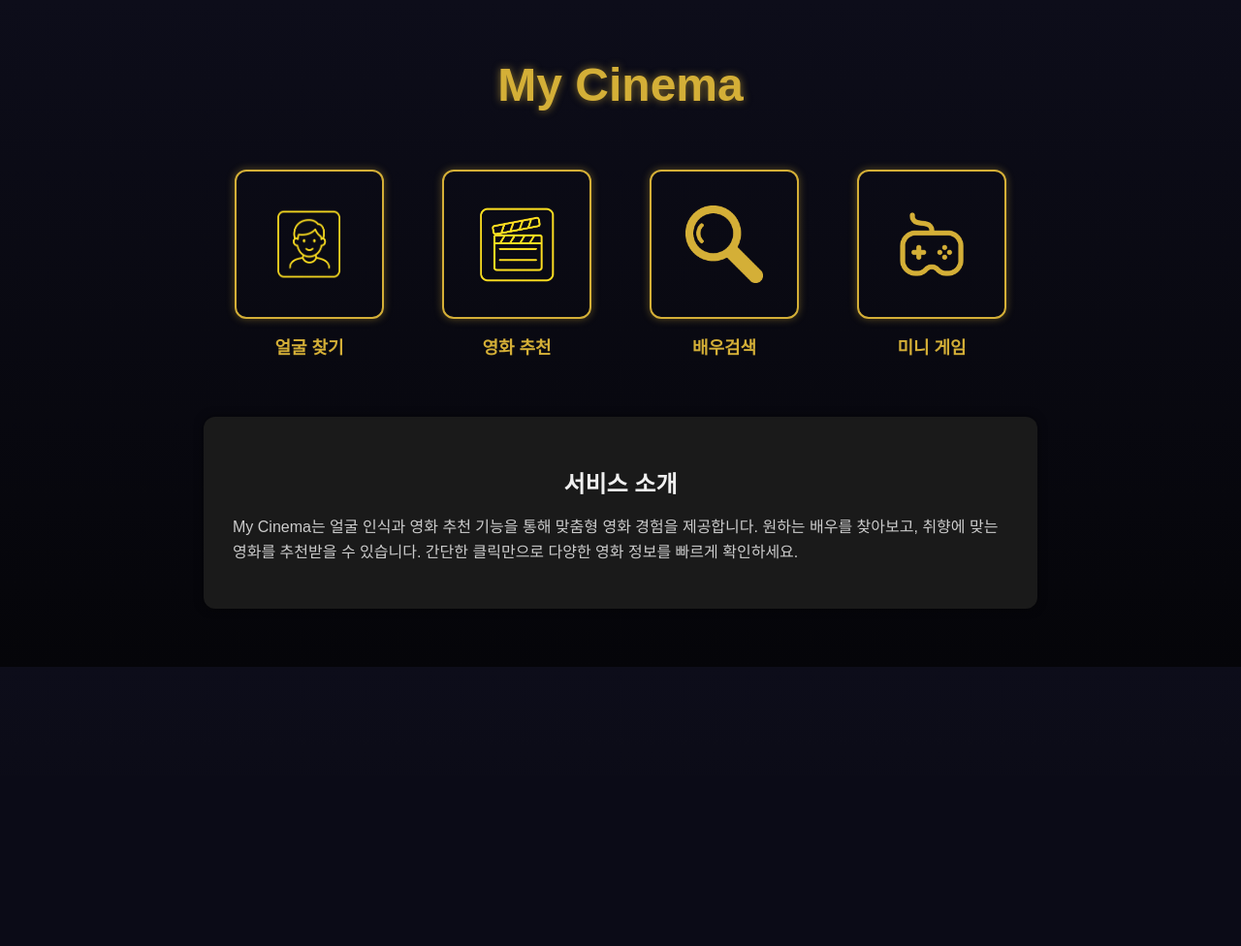
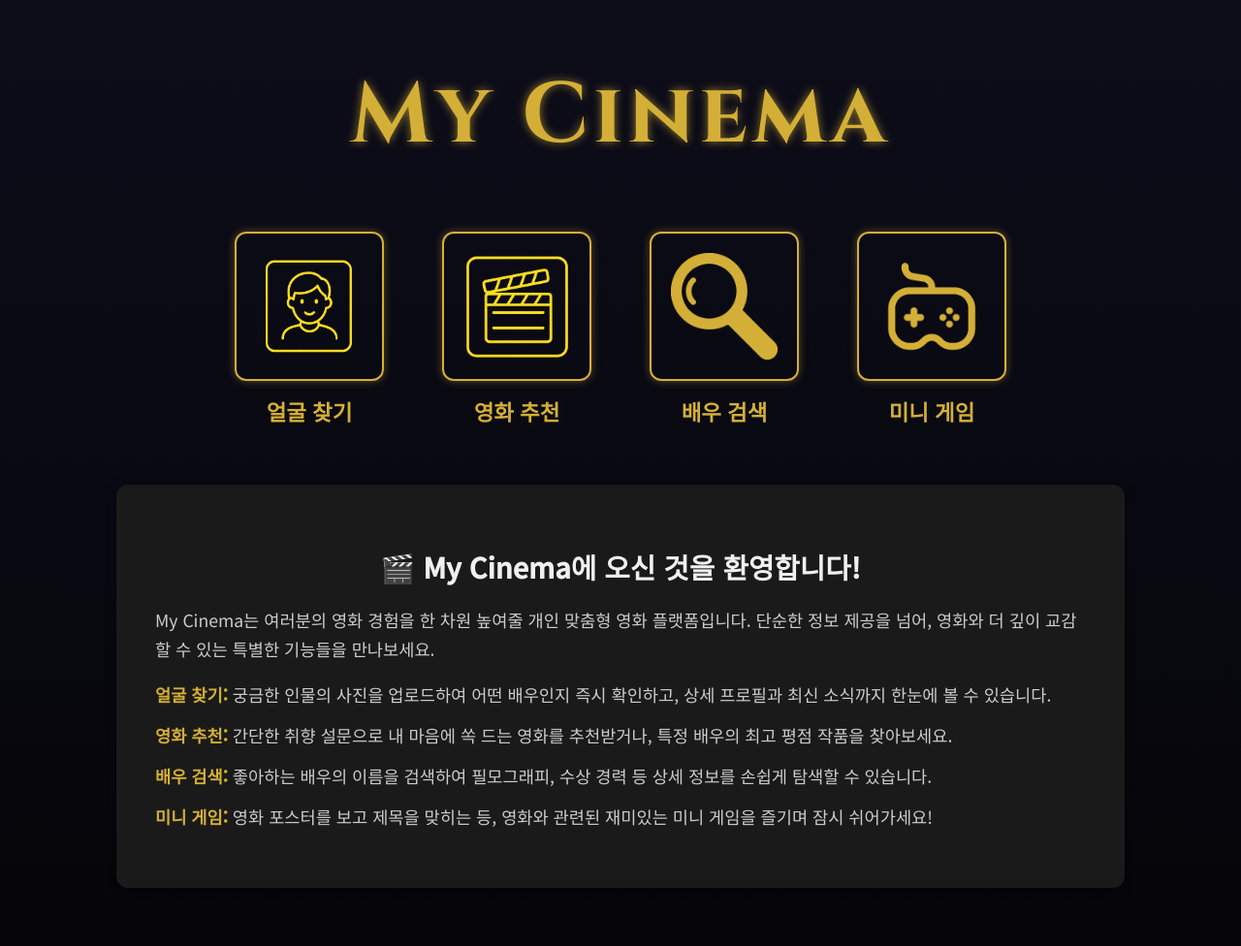
Before and after one commit to yhs1202/Python_My_Cinema, a Flask app: page / in a window 1280 px wide. Shown: the whole page at 97% size. Before the commit the page ends 688 px from the top, so only its background shows below. Run offline with Flask 3, Linux system fonts and the light colour scheme.

Commit message:
디자인 수정 1차

```diff
--- a/templates/game.html
+++ b/templates/game.html
@@ -129,7 +129,7 @@
     </style>
 </head>
 <body>
-    <h1 id="game-title">Select Game Mode!</h1>
+    <h1 id="game-title">어떤 게임을 할 지 선택하세요</h1>
 
     <div id="game-setup">
         <button class="btn-mode" id="start-mode1">개봉 순서 맞추기</button>
@@ -237,7 +237,7 @@
         async function startGameMode1() {
             lastPlayedMode = 1;
             resetGame();
-            gameTitle.textContent = "Find the Oldest Movie!";
+            gameTitle.textContent = "개봉일자가 오래된 순서부터 클릭하세요!";
             infoText.textContent = 'Loading...';
 
             const response = await fetch('/api/game-movies');
--- a/templates/pj_prac.html
+++ b/templates/pj_prac.html
@@ -3,36 +3,88 @@
 <head>
     <meta charset="UTF-8">
     <meta name="viewport" content="width=device-width, initial-scale=1.0">
-    <title>영화 사이트</title>
+    <title>My Cinema</title>
+
+    <link rel="preconnect" href="https://fonts.googleapis.com">
+    <link rel="preconnect" href="https://fonts.gstatic.com" crossorigin>
+    <link href="https://fonts.googleapis.com/css2?family=Cinzel:wght@700&family=Noto+Sans+KR:wght@400;500&display=swap" rel="stylesheet">
+
     <style>
+        /* --- 커튼 효과 스타일 --- */
+        #curtain-wrapper {
+            position: fixed;
+            top: 0;
+            left: 0;
+            width: 100vw;
+            height: 100vh;
+            z-index: 100;
+            overflow: hidden;
+        }
+
+        .curtain {
+            position: absolute;
+            top: 0;
+            width: 50.5%;
+            height: 100%;
+            background: linear-gradient(to right,
+                #4c0000 0%, #a10000 10%, #7a0000 20%, #a10000 30%, #5e0000 40%,
+                #a10000 50%, #6d0000 60%, #a10000 70%, #5e0000 80%, #a10000 90%,
+                #4c0000 100%
+            );
+            transition: transform 2.5s cubic-bezier(0.65, 0, 0.35, 1);
+        }
+
+        #left-curtain {
+            left: 0;
+            box-shadow: inset -15px 0 25px -10px rgba(0,0,0,0.7);
+        }
+
+        #right-curtain {
+            right: 0;
+            box-shadow: inset 15px 0 25px -10px rgba(0,0,0,0.7);
+        }
+
+        #left-curtain.open { transform: translateX(-100%); }
+        #right-curtain.open { transform: translateX(100%); }
+        /* --- 커튼 스타일 끝 --- */
+
         body {
             text-align: center;
-            font-family: 'Arial', sans-serif;
+            font-family: 'Noto Sans KR', sans-serif;
             background: linear-gradient(180deg, #0d0d1a, #050509);
             color: #e0e0e0;
             margin: 0;
+            font-size: 16px; /* 기본 글자 크기 설정 */
         }
+
         h1 {
-            font-size: 48px;
+            font-family: 'Cinzel', serif;
+            font-size: 5.5em; /* 72px */
             margin-top: 60px;
-            color: #d4af37; /* 톤 다운된 골드 */
-            text-shadow: 0 0 8px rgba(212, 175, 55, 0.6);
+            font-weight: 700;
+            letter-spacing: 5px;
+            color: #d4af37;
+            text-shadow: 0 0 10px rgba(212, 175, 55, 0.7);
         }
+
         .button-container {
             margin-top: 60px;
             display: flex;
             justify-content: center;
             gap: 60px;
+            flex-wrap: wrap; /* 화면 작아지면 줄바꿈 */
         }
+
         .btn {
             display: flex;
             flex-direction: column;
             align-items: center;
             text-decoration: none;
             color: #d4af37;
-            font-size: 18px;
-            font-weight: bold;
+            font-size: 1.4em; /* 20px */
+            font-weight: 700;
         }
+
         .icon-box {
             width: 150px;
             height: 150px;
@@ -45,60 +97,90 @@
             box-shadow: 0 0 8px rgba(212, 175, 55, 0.4);
             transition: all 0.3s ease;
         }
+
         .icon-box img {
-            width: 80px;
-            height: 80px;
+            width: 110px;
+            height: 110px;
         }
+
         .btn:hover .icon-box {
             background-color: #d4af37;
             box-shadow: 0 0 15px rgba(212, 175, 55, 0.8);
         }
+
         .btn:hover span {
             color: white;
         }
+
         .btn span {
             margin-top: 15px;
         }
-        /* 정보 표시 카드 */
+
         .info-section {
             margin: 60px auto;
             background-color: #1a1a1a;
-            max-width: 800px;
-            padding: 30px;
+            max-width: 960px;
+            padding: 40px;
             border-radius: 12px;
             text-align: left;
             box-shadow: 0 0 10px rgba(0,0,0,0.5);
         }
+
         .info-section h2 {
             color: #f0f0f0;
-            margin-bottom: 15px;
+            margin-bottom: 20px;
+            font-size: 1.8em; /* 28.8px */
         }
+
         .info-section p {
             color: #cccccc;
-            line-height: 1.6;
+            line-height: 1.7;
+            font-size: 1.1em; /* 17.6px */
+        }
+
+        .info-section ul {
+            font-size: 1.1em; /* 17.6px */
+            line-height: 1.7;
+            list-style: none;
+            padding-left: 0;
+            color: #cccccc;
+        }
+
+        .info-section li {
+            margin-bottom: 12px;
+        }
+
+        .info-section strong {
+            color: #d4af37;
         }
     </style>
 </head>
 <body>
+    <div id="curtain-wrapper">
+        <div id="left-curtain" class="curtain"></div>
+        <div id="right-curtain" class="curtain"></div>
+    </div>
+
     <h1>My Cinema</h1>
+
     <div class="button-container">
         <a href="/find_actor" class="btn">
             <div class="icon-box">
-                <img src="/static/find_face.png">
+                <img src="/static/find_face.png" alt="얼굴 찾기 아이콘">
             </div>
             <span>얼굴 찾기</span>
         </a>
         <a href="/recommend_mv_survey" class="btn">
             <div class="icon-box">
-                <img src="/static/find_movie.png" alt="영화 찾기 아이콘">
+                <img src="/static/find_movie.png" alt="영화 추천 아이콘">
             </div>
             <span>영화 추천</span>
         </a>
         <a href="/search_actor" class="btn">
             <div class="icon-box">
-                <img src="/static/find_actor.png" alt="영화 찾기 아이콘">
+                <img src="/static/find_actor.png" alt="배우 검색 아이콘">
             </div>
-            <span>배우검색</span>
+            <span>배우 검색</span>
         </a>
         <a href="/game" class="btn">
             <div class="icon-box">
@@ -108,14 +190,45 @@
         </a>
     </div>
 
-    <!-- 정보 표시 영역 -->
     <div class="info-section">
-        <h2 align = "center">서비스 소개</h2>
+        <h2 align="center">🎬 My Cinema에 오신 것을 환영합니다!</h2>
         <p>
-            My Cinema는 얼굴 인식과 영화 추천 기능을 통해 맞춤형 영화 경험을 제공합니다.
-            원하는 배우를 찾아보고, 취향에 맞는 영화를 추천받을 수 있습니다.
-            간단한 클릭만으로 다양한 영화 정보를 빠르게 확인하세요.
+            My Cinema는 여러분의 영화 경험을 한 차원 높여줄 개인 맞춤형 영화 플랫폼입니다.
+            단순한 정보 제공을 넘어, 영화와 더 깊이 교감할 수 있는 특별한 기능들을 만나보세요.
         </p>
+        <ul>
+            <li>
+                <strong>얼굴 찾기:</strong> 궁금한 인물의 사진을 업로드하여 어떤 배우인지 즉시 확인하고, 상세 프로필과 최신 소식까지 한눈에 볼 수 있습니다.
+            </li>
+            <li>
+                <strong>영화 추천:</strong> 간단한 취향 설문으로 내 마음에 쏙 드는 영화를 추천받거나, 특정 배우의 최고 평점 작품을 찾아보세요.
+            </li>
+            <li>
+                <strong>배우 검색:</strong> 좋아하는 배우의 이름을 검색하여 필모그래피, 수상 경력 등 상세 정보를 손쉽게 탐색할 수 있습니다.
+            </li>
+            <li>
+                <strong>미니 게임:</strong> 영화 포스터를 보고 제목을 맞히는 등, 영화와 관련된 재미있는 미니 게임을 즐기며 잠시 쉬어가세요!
+            </li>
+        </ul>
     </div>
+
+    <script>
+        window.onload = function() {
+            const leftCurtain = document.getElementById('left-curtain');
+            const rightCurtain = document.getElementById('right-curtain');
+            const curtainWrapper = document.getElementById('curtain-wrapper');
+
+            // 0.5초 후에 커튼 애니메이션 시작
+            setTimeout(function() {
+                leftCurtain.classList.add('open');
+                rightCurtain.classList.add('open');
+            }, 500);
+
+            // 3초 후 커튼 요소를 제거
+            setTimeout(function() {
+                curtainWrapper.style.display = 'none';
+            }, 3000);
+        };
+    </script>
 </body>
 </html>
--- a/templates/search_actor.html
+++ b/templates/search_actor.html
@@ -123,7 +123,7 @@
 </head>
 <body>
     <div class="header">
-        <h1 onclick="location.href='/'">My Cinema</h1>
+        <h1 onclick="location.href='/'">배우 찾기</h1>
     </div>
 
     <div class="search-container">
```
Also changed, not shown: templates/find_actor.html (+41 -56 lines).
